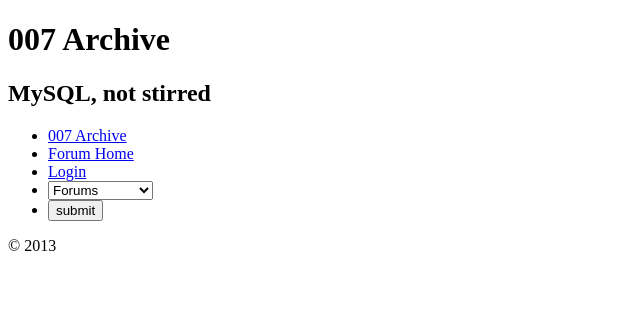
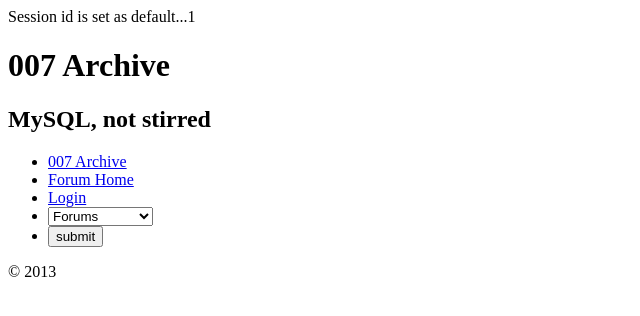
Before and after one commit to deez79/php-and-mysql-class-final-project, a PHP site: page /index.php in a window 1280 px wide. Shown: the top 316 px of the page, without its empty margins (0-640 px from the left). Run offline with PHP 8.4, Linux system fonts and the light colour scheme; tables that the repository leaves empty or names only in its code hold one stand-in row (values such as "Sample post").

Commit message:
Something is wrong with the Session for fid
I know that the ['fid'] is not holding.
Everypage that I load wipes it away.  I'm going to
have to dig into why this is happening.  This is the
reason why I can't create threads, and probably why
nothing is displaying (although, that could be it's
own issue).

```diff
--- a/includes/header.php
+++ b/includes/header.php
@@ -11,22 +11,32 @@
 
 		//set flag variable to ensure somepages can't be called directly. (post_form, I'm looking at you)
 		$blue = 'blue';
+
+
 	//for testing purposes
 	//$_SESSION['user_id'] = 1;
 	//for logging out
 	//$_SESSION = array();
 
-	//connect to the DB
-	require ('database/mysqli_connect.php');
+
 
 	//check for forum ID
 	// 	then store forum ID in the session:
 	if ( isset($_GET['fid']) && filter_var($_GET['fid'], FILTER_VALIDATE_INT, array('min_range' => 1))) {
 		$_SESSION['fid'] = $_GET['fid'];
+		//debugging
+		echo 'Session id is set by GET';
+		$forumSession = $_SESSION['fid'];
+		echo $forumSession;
+
 	} else {
 		$_SESSION['fid'] = 1; // Default
+		//debugging
+		echo 'Session id is set as default...1';
 	}
 
+	//connect to the DB
+	require ('database/mysqli_connect.php');
 
 
 	?>
@@ -72,6 +82,9 @@
 				if (mysqli_num_rows($r) > 0) {
 					while ($menu_row = mysqli_fetch_array($r, MYSQLI_NUM)) {
 						echo "<option value=\"$menu_row[0]\">$menu_row[1]</option>\n";
+							if ($menu_row == $_SESSION['fid']) {
+								echo 'selected="selected"';
+							} //end if for selected
 					} //end while statement
 				} //end if rows > 0
 				mysqli_free_result($r);
```
